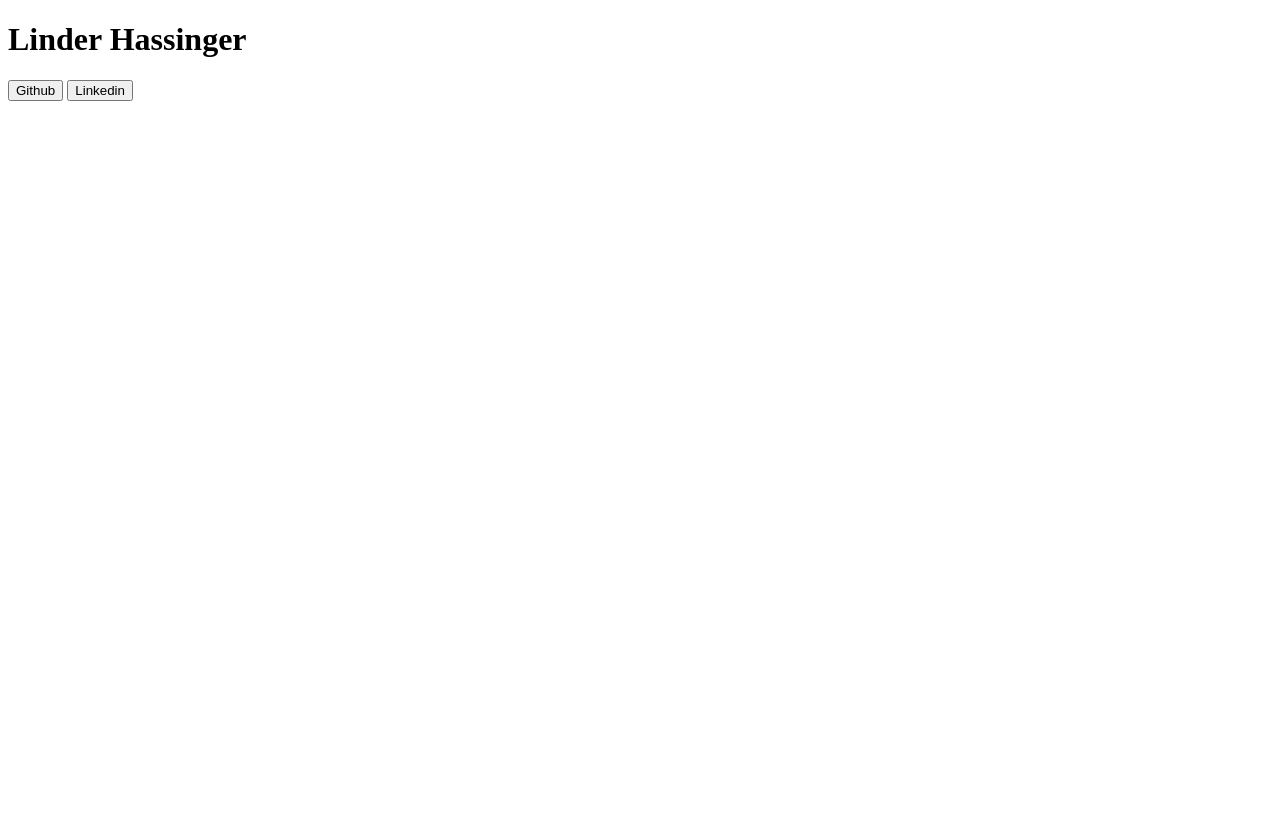
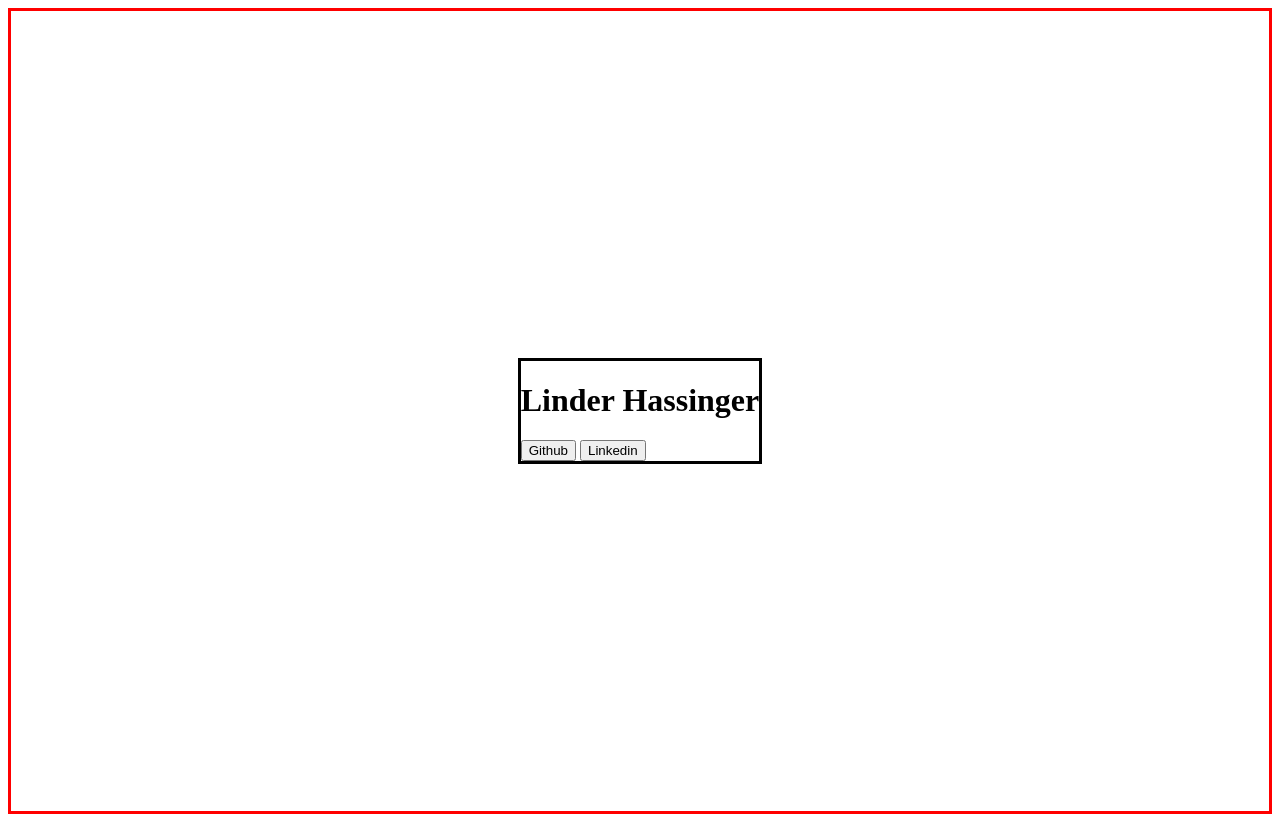
Before and after one commit to linder3hs/reading-notes, a plain HTML site: page clase08/index.html in a window 1280 px wide. Before the commit the page ends 800 px from the top, so only its background shows below. Drawn offline with Linux system fonts and the light colour scheme.

Commit message:
demo center

```diff
--- a/clase08/index.html
+++ b/clase08/index.html
@@ -4,13 +4,16 @@
     <meta charset="UTF-8" />
     <meta name="viewport" content="width=device-width, initial-scale=1.0" />
     <title>Document</title>
+    <link rel="stylesheet" href="./styles.css" />
   </head>
   <body>
-    <h1>Linder Hassinger</h1>
-    <div>
-      <button id="github-button">Github</button>
-      <button id="linkedin-button">Linkedin</button>
-    </div>
+    <main>
+      <h1>Linder Hassinger</h1>
+      <div>
+        <button id="github-button">Github</button>
+        <button id="linkedin-button">Linkedin</button>
+      </div>
+    </main>
     <script src="./app.js"></script>
   </body>
 </html>
--- /dev/null
+++ b/clase08/styles.css
@@ -0,0 +1,14 @@
+body {
+  border: red solid;
+  display: flex;
+  /* centrar el contenido de form horizontal */
+  justify-content: center;
+  /* 100vh = toda la altura de nuestro monitor */
+  height: 100vh;
+  /* para alinear nuestro contenido de forma vertical */
+  align-items: center;
+}
+
+main {
+  border: solid;
+}
```
Also changed, not shown: repaso/app.js (added), repaso/index.html (added).
